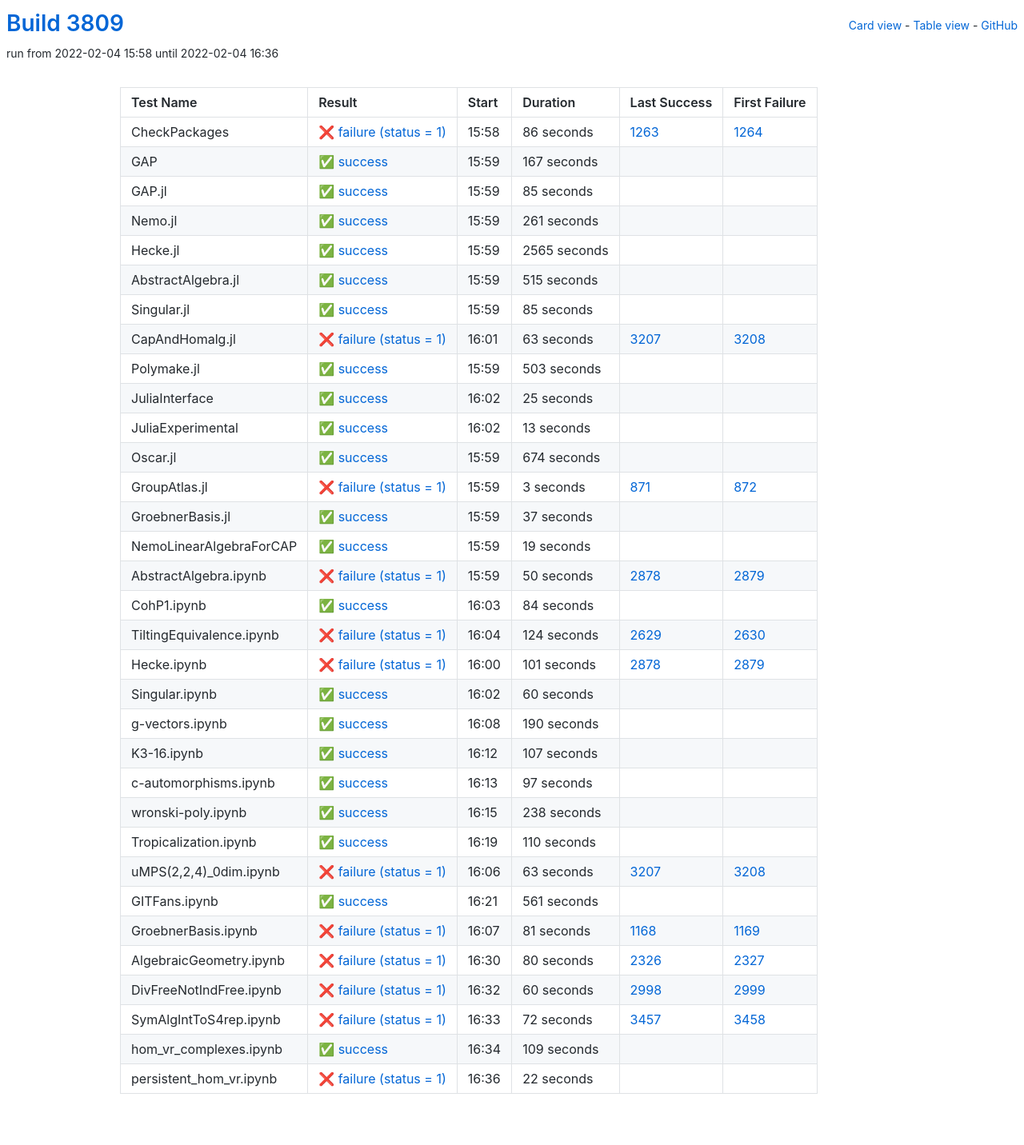
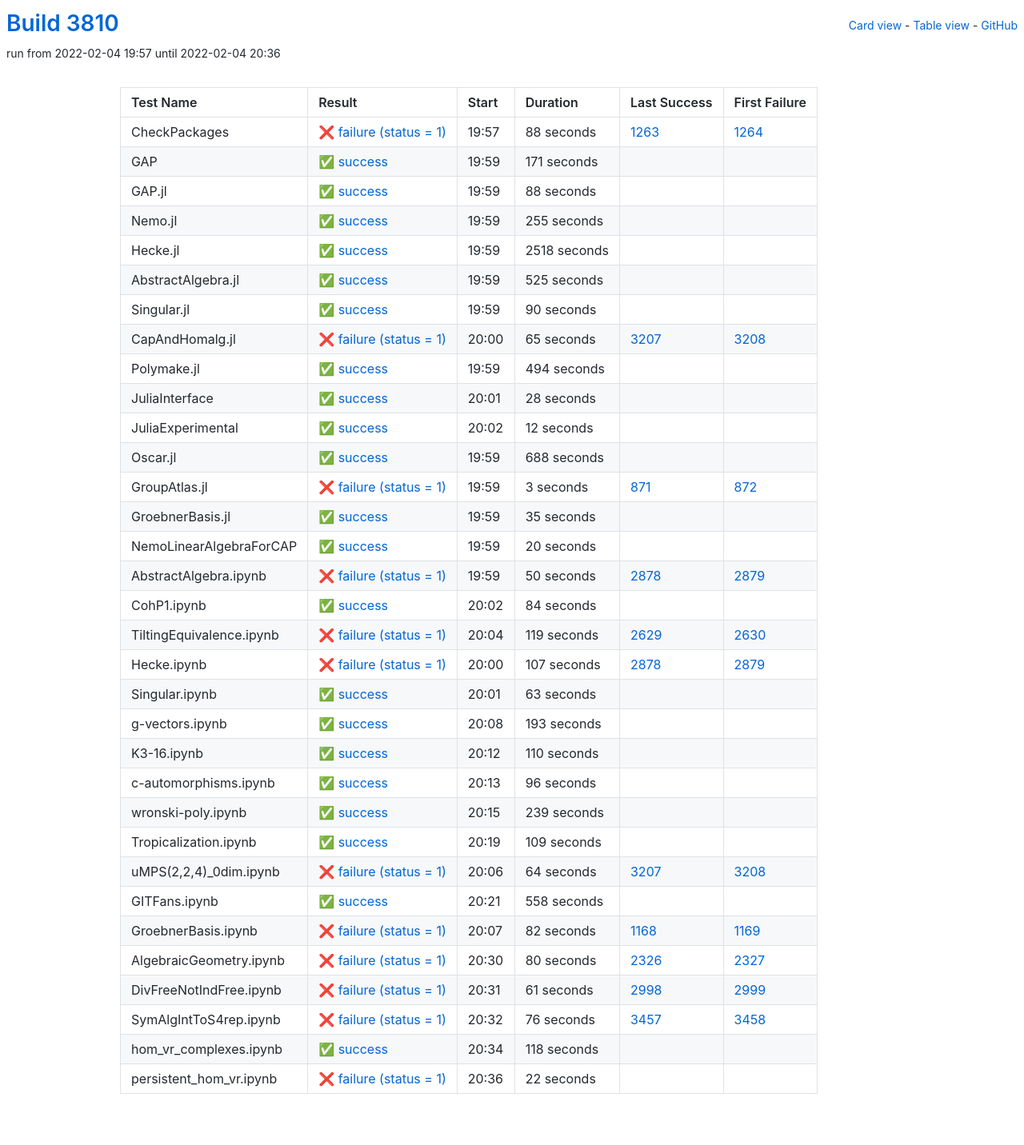
Before and after one commit to oscar-system/oscar-ci-status-stable, a Jekyll site: the page built from table.html, in a window 1280 px wide. Shown: the whole page at 80% size. Built offline with Jekyll 4.4.1, drawn with Linux system fonts in a browser that asks for light colours.

Commit message:
Build #3810

```diff
--- a/_data/ci.yml
+++ b/_data/ci.yml
@@ -1,6 +1,6 @@
 ---
-build: 3809
-build_url: https://oscarci.mathematik.uni-kl.de/job/oscar-stable/3809/
+build: 3810
+build_url: https://oscarci.mathematik.uni-kl.de/job/oscar-stable/3810/
 job: oscar-stable
 organization: oscar-system
 repo: oscar-ci-status-stable
@@ -8,152 +8,152 @@ repourl: https://github.com/oscar-system/oscar-ci-status-stable
 tests:
 - name: CheckPackages
   id: checkpackages
-  log: https://oscarci.mathematik.uni-kl.de/job/oscar-stable/3809/artifact/logs/build-3809/CheckPackages.log
-  start: 2022-02-04 15:58
+  log: https://oscarci.mathematik.uni-kl.de/job/oscar-stable/3810/artifact/logs/build-3810/CheckPackages.log
+  start: 2022-02-04 19:57
   success: false
   exitcode: 1
   status: failure
-  duration: 86
+  duration: 88
   last_success: 1263
   last_success_url: https://oscarci.mathematik.uni-kl.de/job/oscar-stable/1263/
   first_failure: 1264
   first_failure_url: https://oscarci.mathematik.uni-kl.de/job/oscar-stable/1264/
 - name: GAP
   id: gap
-  log: https://oscarci.mathematik.uni-kl.de/job/oscar-stable/3809/artifact/logs/build-3809/GAP.log
-  start: 2022-02-04 15:59
+  log: https://oscarci.mathematik.uni-kl.de/job/oscar-stable/3810/artifact/logs/build-3810/GAP.log
+  start: 2022-02-04 19:59
   success: true
   exitcode: 0
   status: success
-  duration: 167
+  duration: 171
   last_success: false
   last_success_url:
   first_failure: false
   first_failure_url:
 - name: GAP.jl
   id: gap-jl
-  log: https://oscarci.mathematik.uni-kl.de/job/oscar-stable/3809/artifact/logs/build-3809/GAP.jl.log
-  start: 2022-02-04 15:59
+  log: https://oscarci.mathematik.uni-kl.de/job/oscar-stable/3810/artifact/logs/build-3810/GAP.jl.log
+  start: 2022-02-04 19:59
   success: true
   exitcode: 0
   status: success
-  duration: 85
+  duration: 88
   last_success: false
   last_success_url:
   first_failure: false
   first_failure_url:
 - name: Nemo.jl
   id: nemo-jl
-  log: https://oscarci.mathematik.uni-kl.de/job/oscar-stable/3809/artifact/logs/build-3809/Nemo.jl.log
-  start: 2022-02-04 15:59
+  log: https://oscarci.mathematik.uni-kl.de/job/oscar-stable/3810/artifact/logs/build-3810/Nemo.jl.log
+  start: 2022-02-04 19:59
   success: true
   exitcode: 0
   status: success
-  duration: 261
+  duration: 255
   last_success: false
   last_success_url:
   first_failure: false
   first_failure_url:
 - name: Hecke.jl
   id: hecke-jl
-  log: https://oscarci.mathematik.uni-kl.de/job/oscar-stable/3809/artifact/logs/build-3809/Hecke.jl.log
-  start: 2022-02-04 15:59
+  log: https://oscarci.mathematik.uni-kl.de/job/oscar-stable/3810/artifact/logs/build-3810/Hecke.jl.log
+  start: 2022-02-04 19:59
   success: true
   exitcode: 0
   status: success
-  duration: 2565
+  duration: 2518
   last_success: false
   last_success_url:
   first_failure: false
   first_failure_url:
 - name: AbstractAlgebra.jl
   id: abstractalgebra-jl
-  log: https://oscarci.mathematik.uni-kl.de/job/oscar-stable/3809/artifact/logs/build-3809/AbstractAlgebra.jl.log
-  start: 2022-02-04 15:59
+  log: https://oscarci.mathematik.uni-kl.de/job/oscar-stable/3810/artifact/logs/build-3810/AbstractAlgebra.jl.log
+  start: 2022-02-04 19:59
   success: true
   exitcode: 0
   status: success
-  duration: 515
+  duration: 525
   last_success: false
   last_success_url:
   first_failure: false
   first_failure_url:
 - name: Singular.jl
   id: singular-jl
-  log: https://oscarci.mathematik.uni-kl.de/job/oscar-stable/3809/artifact/logs/build-3809/Singular.jl.log
-  start: 2022-02-04 15:59
+  log: https://oscarci.mathematik.uni-kl.de/job/oscar-stable/3810/artifact/logs/build-3810/Singular.jl.log
+  start: 2022-02-04 19:59
   success: true
   exitcode: 0
   status: success
-  duration: 85
+  duration: 90
   last_success: false
   last_success_url:
   first_failure: false
   first_failure_url:
 - name: CapAndHomalg.jl
   id: capandhomalg-jl
-  log: https://oscarci.mathematik.uni-kl.de/job/oscar-stable/3809/artifact/logs/build-3809/CapAndHomalg.jl.log
-  start: 2022-02-04 16:01
+  log: https://oscarci.mathematik.uni-kl.de/job/oscar-stable/3810/artifact/logs/build-3810/CapAndHomalg.jl.log
+  start: 2022-02-04 20:00
   success: false
   exitcode: 1
   status: failure
-  duration: 63
+  duration: 65
   last_success: 3207
   last_success_url: https://oscarci.mathematik.uni-kl.de/job/oscar-stable/3207/
   first_failure: 3208
   first_failure_url: https://oscarci.mathematik.uni-kl.de/job/oscar-stable/3208/
 - name: Polymake.jl
   id: polymake-jl
-  log: https://oscarci.mathematik.uni-kl.de/job/oscar-stable/3809/artifact/logs/build-3809/Polymake.jl.log
-  start: 2022-02-04 15:59
+  log: https://oscarci.mathematik.uni-kl.de/job/oscar-stable/3810/artifact/logs/build-3810/Polymake.jl.log
+  start: 2022-02-04 19:59
   success: true
   exitcode: 0
   status: success
-  duration: 503
+  duration: 494
   last_success: false
   last_success_url:
   first_failure: false
   first_failure_url:
 - name: JuliaInterface
   id: juliainterface
-  log: https://oscarci.mathematik.uni-kl.de/job/oscar-stable/3809/artifact/logs/build-3809/JuliaInterface.log
-  start: 2022-02-04 16:02
+  log: https://oscarci.mathematik.uni-kl.de/job/oscar-stable/3810/artifact/logs/build-3810/JuliaInterface.log
+  start: 2022-02-04 20:01
   success: true
   exitcode: 0
   status: success
-  duration: 25
+  duration: 28
   last_success: false
   last_success_url:
   first_failure: false
   first_failure_url:
 - name: JuliaExperimental
   id: juliaexperimental
-  log: https://oscarci.mathematik.uni-kl.de/job/oscar-stable/3809/artifact/logs/build-3809/JuliaExperimental.log
-  start: 2022-02-04 16:02
+  log: https://oscarci.mathematik.uni-kl.de/job/oscar-stable/3810/artifact/logs/build-3810/JuliaExperimental.log
+  start: 2022-02-04 20:02
   success: true
   exitcode: 0
   status: success
-  duration: 13
+  duration: 12
   last_success: false
   last_success_url:
   first_failure: false
   first_failure_url:
 - name: Oscar.jl
   id: oscar-jl
-  log: https://oscarci.mathematik.uni-kl.de/job/oscar-stable/3809/artifact/logs/build-3809/Oscar.jl.log
-  start: 2022-02-04 15:59
+  log: https://oscarci.mathematik.uni-kl.de/job/oscar-stable/3810/artifact/logs/build-3810/Oscar.jl.log
+  start: 2022-02-04 19:59
   success: true
   exitcode: 0
   status: success
-  duration: 674
+  duration: 688
   last_success: false
   last_success_url:
   first_failure: false
   first_failure_url:
 - name: GroupAtlas.jl
   id: groupatlas-jl
-  log: https://oscarci.mathematik.uni-kl.de/job/oscar-stable/3809/artifact/logs/build-3809/GroupAtlas.jl.log
-  start: 2022-02-04 15:59
+  log: https://oscarci.mathematik.uni-kl.de/job/oscar-stable/3810/artifact/logs/build-3810/GroupAtlas.jl.log
+  start: 2022-02-04 19:59
   success: false
   exitcode: 1
   status: failure
@@ -164,32 +164,32 @@ tests:
   first_failure_url: https://oscarci.mathematik.uni-kl.de/job/oscar-stable/872/
 - name: GroebnerBasis.jl
   id: groebnerbasis-jl
-  log: https://oscarci.mathematik.uni-kl.de/job/oscar-stable/3809/artifact/logs/build-3809/GroebnerBasis.jl.log
-  start: 2022-02-04 15:59
+  log: https://oscarci.mathematik.uni-kl.de/job/oscar-stable/3810/artifact/logs/build-3810/GroebnerBasis.jl.log
+  start: 2022-02-04 19:59
   success: true
   exitcode: 0
   status: success
-  duration: 37
+  duration: 35
   last_success: false
   last_success_url:
   first_failure: false
   first_failure_url:
 - name: NemoLinearAlgebraForCAP
   id: nemolinearalgebraforcap
-  log: https://oscarci.mathematik.uni-kl.de/job/oscar-stable/3809/artifact/logs/build-3809/NemoLinearAlgebraForCAP.log
-  start: 2022-02-04 15:59
+  log: https://oscarci.mathematik.uni-kl.de/job/oscar-stable/3810/artifact/logs/build-3810/NemoLinearAlgebraForCAP.log
+  start: 2022-02-04 19:59
   success: true
   exitcode: 0
   status: success
-  duration: 19
+  duration: 20
   last_success: false
   last_success_url:
   first_failure: false
   first_failure_url:
 - name: AbstractAlgebra.ipynb
   id: abstractalgebra-ipynb
-  log: https://oscarci.mathematik.uni-kl.de/job/oscar-stable/3809/artifact/logs/build-3809/AbstractAlgebra.ipynb.log
-  start: 2022-02-04 15:59
+  log: https://oscarci.mathematik.uni-kl.de/job/oscar-stable/3810/artifact/logs/build-3810/AbstractAlgebra.ipynb.log
+  start: 2022-02-04 19:59
   success: false
   exitcode: 1
   status: failure
@@ -200,8 +200,8 @@ tests:
   first_failure_url: https://oscarci.mathematik.uni-kl.de/job/oscar-stable/2879/
 - name: CohP1.ipynb
   id: cohp1-ipynb
-  log: https://oscarci.mathematik.uni-kl.de/job/oscar-stable/3809/artifact/logs/build-3809/CohP1.ipynb.log
-  start: 2022-02-04 16:03
+  log: https://oscarci.mathematik.uni-kl.de/job/oscar-stable/3810/artifact/logs/build-3810/CohP1.ipynb.log
+  start: 2022-02-04 20:02
   success: true
   exitcode: 0
   status: success
@@ -212,92 +212,56 @@ tests:
   first_failure_url:
 - name: TiltingEquivalence.ipynb
   id: tiltingequivalence-ipynb
-  log: https://oscarci.mathematik.uni-kl.de/job/oscar-stable/3809/artifact/logs/build-3809/TiltingEquivalence.ipynb.log
-  start: 2022-02-04 16:04
+  log: https://oscarci.mathematik.uni-kl.de/job/oscar-stable/3810/artifact/logs/build-3810/TiltingEquivalence.ipynb.log
+  start: 2022-02-04 20:04
   success: false
   exitcode: 1
   status: failure
-  duration: 124
+  duration: 119
   last_success: 2629
   last_success_url: https://oscarci.mathematik.uni-kl.de/job/oscar-stable/2629/
   first_failure: 2630
   first_failure_url: https://oscarci.mathematik.uni-kl.de/job/oscar-stable/2630/
 - name: Hecke.ipynb
   id: hecke-ipynb
-  log: https://oscarci.mathematik.uni-kl.de/job/oscar-stable/3809/artifact/logs/build-3809/Hecke.ipynb.log
-  start: 2022-02-04 16:00
+  log: https://oscarci.mathematik.uni-kl.de/job/oscar-stable/3810/artifact/logs/build-3810/Hecke.ipynb.log
+  start: 2022-02-04 20:00
   success: false
   exitcode: 1
   status: failure
-  duration: 101
+  duration: 107
   last_success: 2878
   last_success_url: https://oscarci.mathematik.uni-kl.de/job/oscar-stable/2878/
   first_failure: 2879
   first_failure_url: https://oscarci.mathematik.uni-kl.de/job/oscar-stable/2879/
 - name: Singular.ipynb
   id: singular-ipynb
-  log: https://oscarci.mathematik.uni-kl.de/job/oscar-stable/3809/artifact/logs/build-3809/Singular.ipynb.log
-  start: 2022-02-04 16:02
+  log: https://oscarci.mathematik.uni-kl.de/job/oscar-stable/3810/artifact/logs/build-3810/Singular.ipynb.log
+  start: 2022-02-04 20:01
   success: true
   exitcode: 0
   status: success
-  duration: 60
+  duration: 63
   last_success: false
   last_success_url:
   first_failure: false
   first_failure_url:
 - name: g-vectors.ipynb
   id: g-vectors-ipynb
-  log: https://oscarci.mathematik.uni-kl.de/job/oscar-stable/3809/artifact/logs/build-3809/g-vectors.ipynb.log
-  start: 2022-02-04 16:08
+  log: https://oscarci.mathematik.uni-kl.de/job/oscar-stable/3810/artifact/logs/build-3810/g-vectors.ipynb.log
+  start: 2022-02-04 20:08
   success: true
   exitcode: 0
   status: success
-  duration: 190
+  duration: 193
   last_success: false
   last_success_url:
   first_failure: false
   first_failure_url:
 - name: K3-16.ipynb
   id: k3-16-ipynb
-  log: https://oscarci.mathematik.uni-kl.de/job/oscar-stable/3809/artifact/logs/build-3809/K3-16.ipynb.log
-  start: 2022-02-04 16:12
-  success: true
-  exitcode: 0
-  status: success
-  duration: 107
-  last_success: false
-  last_success_url:
-  first_failure: false
-  first_failure_url:
-- name: c-automorphisms.ipynb
-  id: c-automorphisms-ipynb
-  log: https://oscarci.mathematik.uni-kl.de/job/oscar-stable/3809/artifact/logs/build-3809/c-automorphisms.ipynb.log
-  start: 2022-02-04 16:13
-  success: true
-  exitcode: 0
-  status: success
-  duration: 97
-  last_success: false
-  last_success_url:
-  first_failure: false
-  first_failure_url:
-- name: wronski-poly.ipynb
-  id: wronski-poly-ipynb
-  log: https://oscarci.mathematik.uni-kl.de/job/oscar-stable/3809/artifact/logs/build-3809/wronski-poly.ipynb.log
-  start: 2022-02-04 16:15
-  success: true
-  exitcode: 0
-  status: success
-  duration: 238
-  last_success: false
-  last_success_url:
-  first_failure: false
-  first_failure_url:
-- name: Tropicalization.ipynb
-  id: tropicalization-ipynb
-  log: https://oscarci.mathematik.uni-kl.de/job/oscar-stable/3809/artifact/logs/build-3809/Tropicalization.ipynb.log
-  start: 2022-02-04 16:19
+  log: https://oscarci.mathematik.uni-kl.de/job/oscar-stable/3810/artifact/logs/build-3810/K3-16.ipynb.log
+  start: 2022-02-04 20:12
   success: true
   exitcode: 0
   status: success
@@ -306,46 +270,82 @@ tests:
   last_success_url:
   first_failure: false
   first_failure_url:
+- name: c-automorphisms.ipynb
+  id: c-automorphisms-ipynb
+  log: https://oscarci.mathematik.uni-kl.de/job/oscar-stable/3810/artifact/logs/build-3810/c-automorphisms.ipynb.log
+  start: 2022-02-04 20:13
+  success: true
+  exitcode: 0
+  status: success
+  duration: 96
+  last_success: false
+  last_success_url:
+  first_failure: false
+  first_failure_url:
+- name: wronski-poly.ipynb
+  id: wronski-poly-ipynb
+  log: https://oscarci.mathematik.uni-kl.de/job/oscar-stable/3810/artifact/logs/build-3810/wronski-poly.ipynb.log
+  start: 2022-02-04 20:15
+  success: true
+  exitcode: 0
+  status: success
+  duration: 239
+  last_success: false
+  last_success_url:
+  first_failure: false
+  first_failure_url:
+- name: Tropicalization.ipynb
+  id: tropicalization-ipynb
+  log: https://oscarci.mathematik.uni-kl.de/job/oscar-stable/3810/artifact/logs/build-3810/Tropicalization.ipynb.log
+  start: 2022-02-04 20:19
+  success: true
+  exitcode: 0
+  status: success
+  duration: 109
+  last_success: false
+  last_success_url:
+  first_failure: false
+  first_failure_url:
 - name: uMPS(2,2,4)_0dim.ipynb
   id: umps-2-2-4-0dim-ipynb
-  log: https://oscarci.mathematik.uni-kl.de/job/oscar-stable/3809/artifact/logs/build-3809/uMPS-2-2-4-_0dim.ipynb.log
-  start: 2022-02-04 16:06
+  log: https://oscarci.mathematik.uni-kl.de/job/oscar-stable/3810/artifact/logs/build-3810/uMPS-2-2-4-_0dim.ipynb.log
+  start: 2022-02-04 20:06
   success: false
   exitcode: 1
   status: failure
-  duration: 63
+  duration: 64
   last_success: 3207
   last_success_url: https://oscarci.mathematik.uni-kl.de/job/oscar-stable/3207/
   first_failure: 3208
   first_failure_url: https://oscarci.mathematik.uni-kl.de/job/oscar-stable/3208/
 - name: GITFans.ipynb
   id: gitfans-ipynb
-  log: https://oscarci.mathematik.uni-kl.de/job/oscar-stable/3809/artifact/logs/build-3809/GITFans.ipynb.log
-  start: 2022-02-04 16:21
+  log: https://oscarci.mathematik.uni-kl.de/job/oscar-stable/3810/artifact/logs/build-3810/GITFans.ipynb.log
+  start: 2022-02-04 20:21
   success: true
   exitcode: 0
   status: success
-  duration: 561
+  duration: 558
   last_success: false
   last_success_url:
   first_failure: false
   first_failure_url:
 - name: GroebnerBasis.ipynb
   id: groebnerbasis-ipynb
-  log: https://oscarci.mathematik.uni-kl.de/job/oscar-stable/3809/artifact/logs/build-3809/GroebnerBasis.ipynb.log
-  start: 2022-02-04 16:07
+  log: https://oscarci.mathematik.uni-kl.de/job/oscar-stable/3810/artifact/logs/build-3810/GroebnerBasis.ipynb.log
+  start: 2022-02-04 20:07
   success: false
   exitcode: 1
   status: failure
-  duration: 81
+  duration: 82
   last_success: 1168
   last_success_url: https://oscarci.mathematik.uni-kl.de/job/oscar-stable/1168/
   first_failure: 1169
   first_failure_url: https://oscarci.mathematik.uni-kl.de/job/oscar-stable/1169/
 - name: AlgebraicGeometry.ipynb
   id: algebraicgeometry-ipynb
-  log: https://oscarci.mathematik.uni-kl.de/job/oscar-stable/3809/artifact/logs/build-3809/AlgebraicGeometry.ipynb.log
-  start: 2022-02-04 16:30
+  log: https://oscarci.mathematik.uni-kl.de/job/oscar-stable/3810/artifact/logs/build-3810/AlgebraicGeometry.ipynb.log
+  start: 2022-02-04 20:30
   success: false
   exitcode: 1
   status: failure
@@ -356,44 +356,44 @@ tests:
   first_failure_url: https://oscarci.mathematik.uni-kl.de/job/oscar-stable/2327/
 - name: DivFreeNotIndFree.ipynb
   id: divfreenotindfree-ipynb
-  log: https://oscarci.mathematik.uni-kl.de/job/oscar-stable/3809/artifact/logs/build-3809/DivFreeNotIndFree.ipynb.log
-  start: 2022-02-04 16:32
+  log: https://oscarci.mathematik.uni-kl.de/job/oscar-stable/3810/artifact/logs/build-3810/DivFreeNotIndFree.ipynb.log
+  start: 2022-02-04 20:31
   success: false
   exitcode: 1
   status: failure
-  duration: 60
+  duration: 61
   last_success: 2998
   last_success_url: https://oscarci.mathematik.uni-kl.de/job/oscar-stable/2998/
   first_failure: 2999
   first_failure_url: https://oscarci.mathematik.uni-kl.de/job/oscar-stable/2999/
 - name: SymAlgIntToS4rep.ipynb
   id: symalginttos4rep-ipynb
-  log: https://oscarci.mathematik.uni-kl.de/job/oscar-stable/3809/artifact/logs/build-3809/SymAlgIntToS4rep.ipynb.log
-  start: 2022-02-04 16:33
+  log: https://oscarci.mathematik.uni-kl.de/job/oscar-stable/3810/artifact/logs/build-3810/SymAlgIntToS4rep.ipynb.log
+  start: 2022-02-04 20:32
   success: false
   exitcode: 1
   status: failure
-  duration: 72
+  duration: 76
   last_success: 3457
   last_success_url: https://oscarci.mathematik.uni-kl.de/job/oscar-stable/3457/
   first_failure: 3458
   first_failure_url: https://oscarci.mathematik.uni-kl.de/job/oscar-stable/3458/
 - name: hom_vr_complexes.ipynb
   id: hom-vr-complexes-ipynb
-  log: https://oscarci.mathematik.uni-kl.de/job/oscar-stable/3809/artifact/logs/build-3809/hom_vr_complexes.ipynb.log
-  start: 2022-02-04 16:34
+  log: https://oscarci.mathematik.uni-kl.de/job/oscar-stable/3810/artifact/logs/build-3810/hom_vr_complexes.ipynb.log
+  start: 2022-02-04 20:34
   success: true
   exitcode: 0
   status: success
-  duration: 109
+  duration: 118
   last_success: false
   last_success_url:
   first_failure: false
   first_failure_url:
 - name: persistent_hom_vr.ipynb
   id: persistent-hom-vr-ipynb
-  log: https://oscarci.mathematik.uni-kl.de/job/oscar-stable/3809/artifact/logs/build-3809/persistent_hom_vr.ipynb.log
-  start: 2022-02-04 16:36
+  log: https://oscarci.mathematik.uni-kl.de/job/oscar-stable/3810/artifact/logs/build-3810/persistent_hom_vr.ipynb.log
+  start: 2022-02-04 20:36
   success: false
   exitcode: 1
   status: failure
```
Also changed, not shown: README.md.
